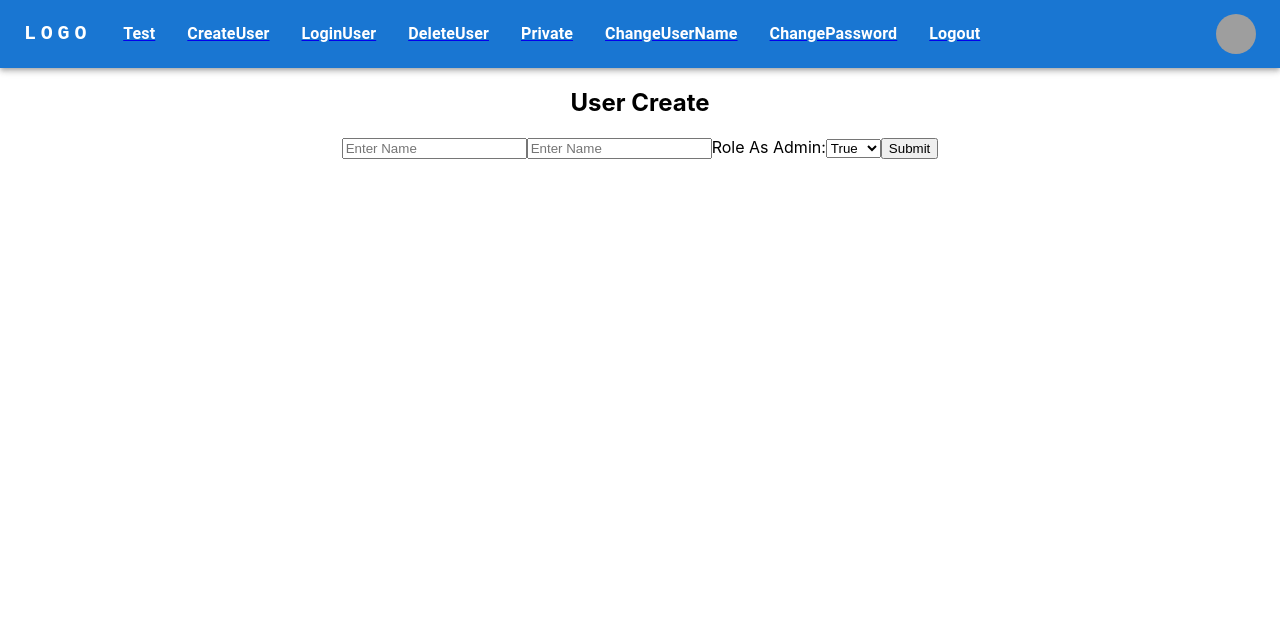
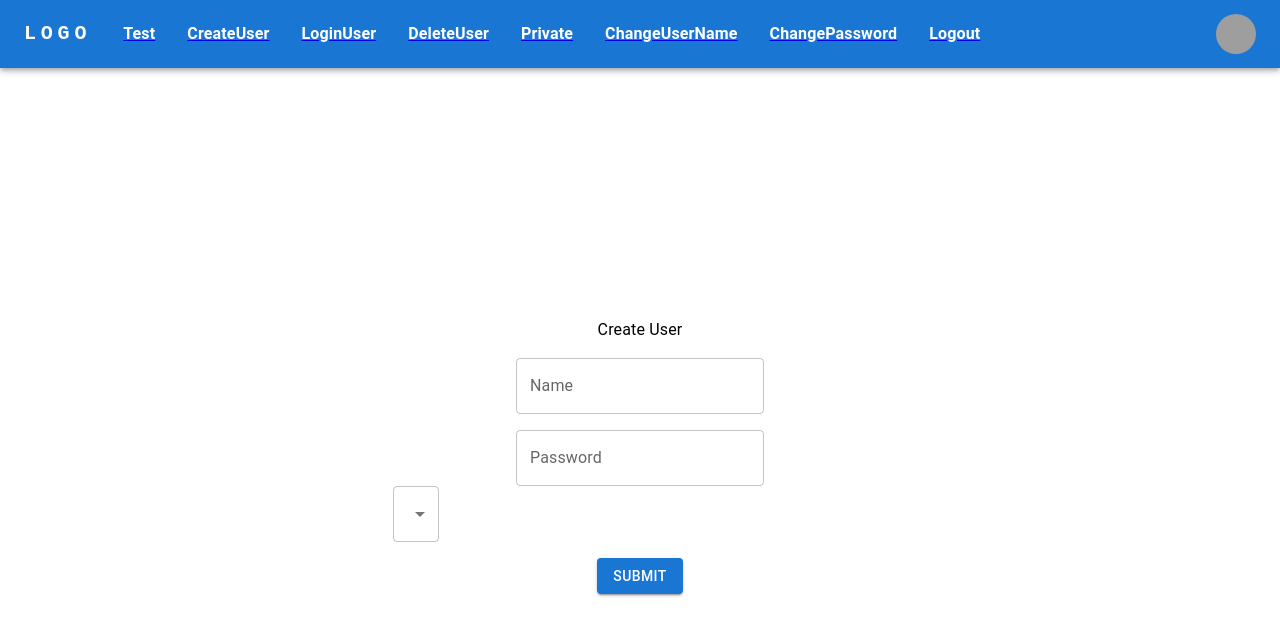
Before and after one commit to prasadmagi/frontenduser, a React (Create React App) app: page /CreateUser in a window 1280 px wide. Shown: the top 636 px of the page. Built offline with nearby package versions, Linux system fonts and the light colour scheme; grey boxes are pictures that could not be loaded; the HTML template or start-up script is replaced by a standard one.

Commit message:
All Routes Material Ui Changes

```diff
--- a/public/config.js
+++ b/public/config.js
@@ -1 +1 @@
-var REACT_APP_URL = "https://user-api-y2rp.onrender.com/"
+var REACT_APP_URL = "https://user-api-y2rp.onrender.com/user/api/"
--- a/src/components/ChangePassword.js
+++ b/src/components/ChangePassword.js
@@ -1,13 +1,22 @@
 import axios from "axios";
 import React, { useState } from "react";
 import { popUp } from "../Helper";
+import {
+  Button,
+  CircularProgress,
+  Grid,
+  TextField,
+  Typography,
+} from "@mui/material";
 
 export const ChangePassword = () => {
   const [name, setname] = useState("");
   const [oldpassword, setoldpassword] = useState("");
   const [newpassword, setnewpassword] = useState("");
+  const [isLoading, setisLoading] = useState(false);
   const handleSubmit = (e) => {
     debugger;
+    setisLoading(true);
     e.preventDefault();
     Apicall();
   };
@@ -22,28 +31,98 @@ export const ChangePassword = () => {
     let url = window.REACT_APP_URL + "changePassword";
     let response = await axios.post(url, input);
     let result = response.data;
-
+    setisLoading(false);
     console.log(result, "result");
 
-    if(result.msgId === -1) {
-
-        popUp({message:result.message, icons:"error", title:"Error"}).then((event)=>{
-            if(event.isConfirmed) {
-
-            }
-            return
-        })
-    }else{
-        popUp({message:result.message, icons:"success", title:"Success"}).then((event)=>{
-            if(event.isConfirmed) {
-
-            }
-            return
-        })
+    if (result.msgId === -1) {
+      popUp({ message: result.message, icons: "error", title: "Error" }).then(
+        (event) => {
+          if (event.isConfirmed) {
+          }
+          return;
+        }
+      );
+    } else {
+      popUp({
+        message: result.message,
+        icons: "success",
+        title: "Success",
+      }).then((event) => {
+        if (event.isConfirmed) {
+        }
+        return;
+      });
     }
   };
   return (
-    <div>
+    <>
+      {isLoading ? (
+        <Grid
+          container
+          spacing={3}
+          direction="column"
+          alignItems="center"
+          justifyContent="center"
+          sx={{ minHeight: "100vh" }}
+        >
+          <CircularProgress />
+        </Grid>
+      ) : (
+        <Grid
+          container
+          spacing={3}
+          direction="column"
+          alignItems="center"
+          justifyContent="center"
+          sx={{ minHeight: "100vh" }}
+        >
+          <Grid container item direction="column" justify="center" spacing={2}>
+            <Grid item spacing={2} xs={8}>
+              <Typography>Change User Password</Typography>
+            </Grid>
+            <Grid item spacing={2} xs={8}>
+              <TextField
+                value={name}
+                onChange={(e) => setname(e.target.value)}
+                id="outlined-basic"
+                label="Name"
+                variant="outlined"
+              />
+            </Grid>
+            <Grid item spacing={2} xs={8}>
+              <TextField
+                value={oldpassword}
+                onChange={(e) => setoldpassword(e.target.value)}
+                id="outlined-basic"
+                label="Old Password"
+                variant="outlined"
+              />
+            </Grid>
+            <Grid item spacing={2} xs={8}>
+              <TextField
+                value={newpassword}
+                onChange={(e) => setnewpassword(e.target.value)}
+                id="outlined-basic"
+                label="New Password"
+                variant="outlined"
+              />
+            </Grid>
+            <Grid item spacing={2} xs={8}>
+              <Button
+                variant="contained"
+                color="primary"
+                type="submit"
+                className="button-block"
+                onClick={handleSubmit}
+              >
+                Submit
+              </Button>
+            </Grid>
+          </Grid>
+        </Grid>
+      )}
+
+      {/* <div>
       <h2>Change the Password </h2>
       <input
         value={name}
@@ -61,6 +140,7 @@ export const ChangePassword = () => {
         placeholder="Enter New Password"
       />
       <button onClick={handleSubmit}>Submit</button>
-    </div>
+    </div> */}
+    </>
   );
 };
--- a/src/components/ChangeUserName.js
+++ b/src/components/ChangeUserName.js
@@ -1,54 +1,136 @@
-import axios from 'axios'
-import React, { useState } from 'react'
-import { popUp } from '../Helper'
+import axios from "axios";
+import React, { useState } from "react";
+import { popUp } from "../Helper";
+import {
+  Button,
+  CircularProgress,
+  Grid,
+  TextField,
+  Typography,
+} from "@mui/material";
 
 export const ChangeUserName = () => {
-    const [oldname, setoldname] = useState("")
-    const [newname, setnewname] = useState("")
-    const [password, setpassword] = useState("")
-    const handleSubmit = (e)=>{
-        debugger
-        e.preventDefault()
-        Apicall()
-    }
+  const [oldname, setoldname] = useState("");
+  const [newname, setnewname] = useState("");
+  const [password, setpassword] = useState("");
+  const [isLoading, setisLoading] = useState(false);
+  const handlesubmit = (e) => {
+    debugger;
+    setisLoading(true);
+    e.preventDefault();
+    Apicall();
+  };
 
-    const Apicall = async()=>{
-        debugger
+  const Apicall = async () => {
+    debugger;
     let input = {
       oldname: oldname,
-            newname:newname,
-            password:password
-        }
+      newname: newname,
+      password: password,
+    };
     let url = window.REACT_APP_URL + "changeUserName";
     let response = await axios.post(url, input);
-        let result = response.data
+    let result = response.data;
+    setisLoading(false);
+    console.log(result, "result");
 
-        console.log(result,"result");
-
-        if(result.msgId === -1) {
-
-            popUp({message:result.message, icons:"error", title:"Error"}).then((event)=>{
-                if(event.isConfirmed) {
-
+    if (result.msgId === -1) {
+      popUp({ message: result.message, icons: "error", title: "Error" }).then(
+        (event) => {
+          if (event.isConfirmed) {
           }
-                return
-            })
-        }else{
-            popUp({message:result.message, icons:"success", title:"Success"}).then((event)=>{
-                if(event.isConfirmed) {
-
+          return;
         }
-                return
-            })
+      );
+    } else {
+      popUp({
+        message: result.message,
+        icons: "success",
+        title: "Success",
+      }).then((event) => {
+        if (event.isConfirmed) {
         }
+        return;
+      });
     }
+  };
   return (
-    <div>
+    <>
+      {isLoading ? (
+        <Grid
+          container
+          spacing={3}
+          direction="column"
+          alignItems="center"
+          justifyContent="center"
+          sx={{ minHeight: "100vh" }}
+        >
+          <CircularProgress />
+        </Grid>
+      ) : (
+        <Grid
+          container
+          spacing={3}
+          direction="column"
+          alignItems="center"
+          justifyContent="center"
+          sx={{ minHeight: "100vh" }}
+        >
+          <Grid container item direction="column" justify="center" spacing={2}>
+            <Grid item spacing={2} xs={8}>
+              <Typography>Change User Name</Typography>
+            </Grid>
+            <Grid item spacing={2} xs={8}>
+              <TextField
+                value={oldname}
+                onChange={(e) => setoldname(e.target.value)}
+                type="name"
+                id="outlined-basic"
+                label="Old Name"
+                variant="outlined"
+              />
+            </Grid>
+            <Grid item spacing={2} xs={8}>
+              <TextField
+                value={newname}
+                onChange={(e) => setnewname(e.target.value)}
+                type="name"
+                id="outlined-basic"
+                label="New Name"
+                variant="outlined"
+              />
+            </Grid>
+            <Grid item spacing={2} xs={8}>
+              <TextField
+                value={password}
+                onChange={(e) => setpassword(e.target.value)}
+                type="password"
+                id="outlined-basic"
+                label="Password"
+                variant="outlined"
+              />
+            </Grid>
+            <Grid item spacing={2} xs={8}>
+              <Button
+                variant="contained"
+                color="primary"
+                type="submit"
+                className="button-block"
+                onClick={handlesubmit}
+              >
+                Submit
+              </Button>
+            </Grid>
+          </Grid>
+        </Grid>
+      )}
+      {/* <div>
         <h2>Change the User name </h2>
         <input value={oldname} onChange={(e)=>setoldname(e.target.value)} placeholder='Enter Old Name'/>
         <input value={newname} onChange={(e)=>setnewname(e.target.value)} placeholder='Enter New Name'/>
         <input value={password} onChange={(e)=>setpassword(e.target.value)} placeholder='Enter Password'/>
         <button onClick={handleSubmit}>Submit</button>
-    </div>
-  )
-}
+    </div> */}
+    </>
+  );
+};
--- a/src/components/CreateUser.js
+++ b/src/components/CreateUser.js
@@ -1,17 +1,26 @@
 import axios from "axios";
 import React, { useState } from "react";
 import { popUp } from "../Helper";
-import { Loading } from "./Loading";
-
+import {
+  Button,
+  FormControl,
+  Grid,
+  InputLabel,
+  MenuItem,
+  Select,
+  TextField,
+  Typography,
+} from "@mui/material";
+import CircularProgress from "@mui/material/CircularProgress";
 export const CreateUser = () => {
   const [name, setname] = useState("");
   const [password, setpassword] = useState("");
-  const [role, setrole] = useState(false);
+  const [role, setrole] = useState(null);
   const [isLoading, setisLoading] = useState(false);
   const handlesubmit = (e) => {
     debugger;
     e.preventDefault();
-    setisLoading(true)
+    setisLoading(true);
     debugger;
     createApiCall();
   };
@@ -27,7 +36,7 @@ export const CreateUser = () => {
     let response = await axios.post(url, input);
 
     let result = await response.data;
-    setisLoading(false)
+    setisLoading(false);
     console.log(result, "createUser");
 
     if (result.msgId === -1) {
@@ -50,8 +59,95 @@ export const CreateUser = () => {
       });
     }
   };
+
+  const handleChangeSelect = (e) => {
+    debugger;
+    let value = e.target.value;
+
+    if (value === 1) {
+      setrole(true);
+    } else {
+      setrole(false);
+    }
+  };
   return (
-    <div>
+    <>
+      {isLoading ? (
+        <Grid
+          container
+          spacing={3}
+          direction="column"
+          alignItems="center"
+          justifyContent="center"
+          sx={{ minHeight: "100vh" }}
+        >
+          <CircularProgress />
+        </Grid>
+      ) : (
+        <Grid
+          container
+          spacing={3}
+          direction="column"
+          alignItems="center"
+          justifyContent="center"
+          sx={{ minHeight: "100vh" }}
+        >
+          <Grid container item direction="column" justify="center" spacing={2}>
+            <Grid item spacing={2} xs={8}>
+              <Typography>Create User</Typography>
+            </Grid>
+            <Grid item spacing={2} xs={8}>
+              <TextField
+                value={name}
+                onChange={(e) => setname(e.target.value)}
+                type="name"
+                id="outlined-basic"
+                label="Name"
+                variant="outlined"
+              />
+            </Grid>
+            <Grid item spacing={2} xs={8}>
+              <TextField
+                value={password}
+                onChange={(e) => setpassword(e.target.value)}
+                id="outlined-basic"
+                label="Password"
+                variant="outlined"
+                type="password"
+              />
+            </Grid>
+            {/* <Grid item spacing={2} xs={8}> */}
+            <FormControl fullWidth>
+              <Grid item spacing={2} xs={8}>
+                {/* <InputLabel id="demo-simple-select-label">Role</InputLabel> */}
+                <Select
+                  labelId="demo-simple-select-label"
+                  id="demo-simple-select"
+                  value={role}
+                  label="Role"
+                  onChange={handleChangeSelect}
+                >
+                  <MenuItem value={1}>Admin</MenuItem>
+                  <MenuItem value={2}>Normal</MenuItem>
+                </Select>
+              </Grid>
+            </FormControl>
+            {/* </Grid> */}
+            <Grid item spacing={2} xs={8}>
+              <Button
+                variant="contained"
+                color="primary"
+                type="submit"
+                className="button-block"
+                onClick={handlesubmit}
+              >
+                Submit
+              </Button>
+            </Grid>
+          </Grid>
+        </Grid>
+      )}
+      {/* <div>
       <h2> User Create</h2>
       {isLoading ? (
         <Loading />
@@ -77,6 +173,7 @@ export const CreateUser = () => {
           <input type="Submit" value={"Submit"} />
         </form>
       )}
-    </div>
+    </div> */}
+    </>
   );
 };
--- a/src/components/DeleteUser.js
+++ b/src/components/DeleteUser.js
@@ -1,14 +1,14 @@
 import axios from "axios";
 import React, { useState } from "react";
 import { popUp } from "../Helper";
-import { Loading } from "./Loading";
+import { Button, CircularProgress, Grid, TextField, Typography } from "@mui/material";
 
 export const DeleteUser = () => {
   const [name, setname] = useState("");
   const [password, setpassword] = useState("");
   const [isLoading, setisLoading] = useState(false);
 
-  const handleSubmit = async (e) => {
+  const handlesubmit = async (e) => {
     debugger;
     e.preventDefault();
     setisLoading(true);
@@ -48,23 +48,77 @@ export const DeleteUser = () => {
   return (
     <div>
       {isLoading ? (
-        <Loading />
+        <Grid
+          container
+          spacing={3}
+          direction="column"
+          alignItems="center"
+          justifyContent="center"
+          sx={{ minHeight: "100vh" }}
+        >
+          <CircularProgress />
+        </Grid>
       ) : (
-        <div>
-          <input
+        <Grid
+          container
+          spacing={3}
+          direction="column"
+          alignItems="center"
+          justifyContent="center"
+          sx={{ minHeight: "100vh" }}
+        >
+          <Grid container item direction="column" justify="center" spacing={2}>
+            <Grid item spacing={2} xs={8}>
+            <Typography>Delete User</Typography>
+            </Grid>
+            <Grid item spacing={2} xs={8}>
+              <TextField
                 value={name}
                 onChange={(e) => setname(e.target.value)}
-            placeholder="Enter Name"
                 type="name"
+                id="outlined-basic"
+                label="Name"
+                variant="outlined"
               />
-          <input
+            </Grid>
+            <Grid item spacing={2} xs={8}>
+              <TextField
                 value={password}
                 onChange={(e) => setpassword(e.target.value)}
-            placeholder="Enter Password"
                 type="password"
+                id="outlined-basic"
+                label="Password"
+                variant="outlined"
               />
-          <button onClick={handleSubmit}>Submit</button>
-        </div>
+            </Grid>
+            <Grid item spacing={2} xs={8}>
+              <Button
+                variant="contained"
+                color="primary"
+                type="submit"
+                className="button-block"
+                onClick={handlesubmit}
+              >
+                Submit
+              </Button>
+            </Grid>
+          </Grid>
+        </Grid>
+        // <div>
+        //   <input
+        //     value={name}
+        //     onChange={(e) => setname(e.target.value)}
+        //     placeholder="Enter Name"
+        //     type="name"
+        //   />
+        //   <input
+        //     value={password}
+        //     onChange={(e) => setpassword(e.target.value)}
+        //     placeholder="Enter Password"
+        //     type="password"
+        //   />
+        //   <button onClick={handleSubmit}>Submit</button>
+        // </div>
       )}
     </div>
   );
--- a/src/components/Logout.js
+++ b/src/components/Logout.js
@@ -1,6 +1,6 @@
 import React, { useEffect, useState } from "react";
 import { popUp } from "../Helper";
-import { Loading } from "./Loading";
+import { CircularProgress } from "@mui/material";
 
 export const Logout = () => {
   const [isLoading, setisLoading] = useState(false);
@@ -10,7 +10,7 @@ export const Logout = () => {
 
 
     let token = localStorage.getItem("token");
-
+    setisLoading(false)
     if (token) {
         localStorage.clear("token");
       popUp({
@@ -35,6 +35,8 @@ export const Logout = () => {
   return (
     <div>
       {
+        isLoading ?
+        (<CircularProgress/>) :
         <div>
           <h2>Logout</h2>
           <button onClick={handleSubmit}>Logout</button>
```
Also changed, not shown: src/components/Loading.js (deleted, +0 -7 lines), src/components/LoginUser.js (+31 -9 lines). Lines whose indentation alone changed are shown as unchanged.
